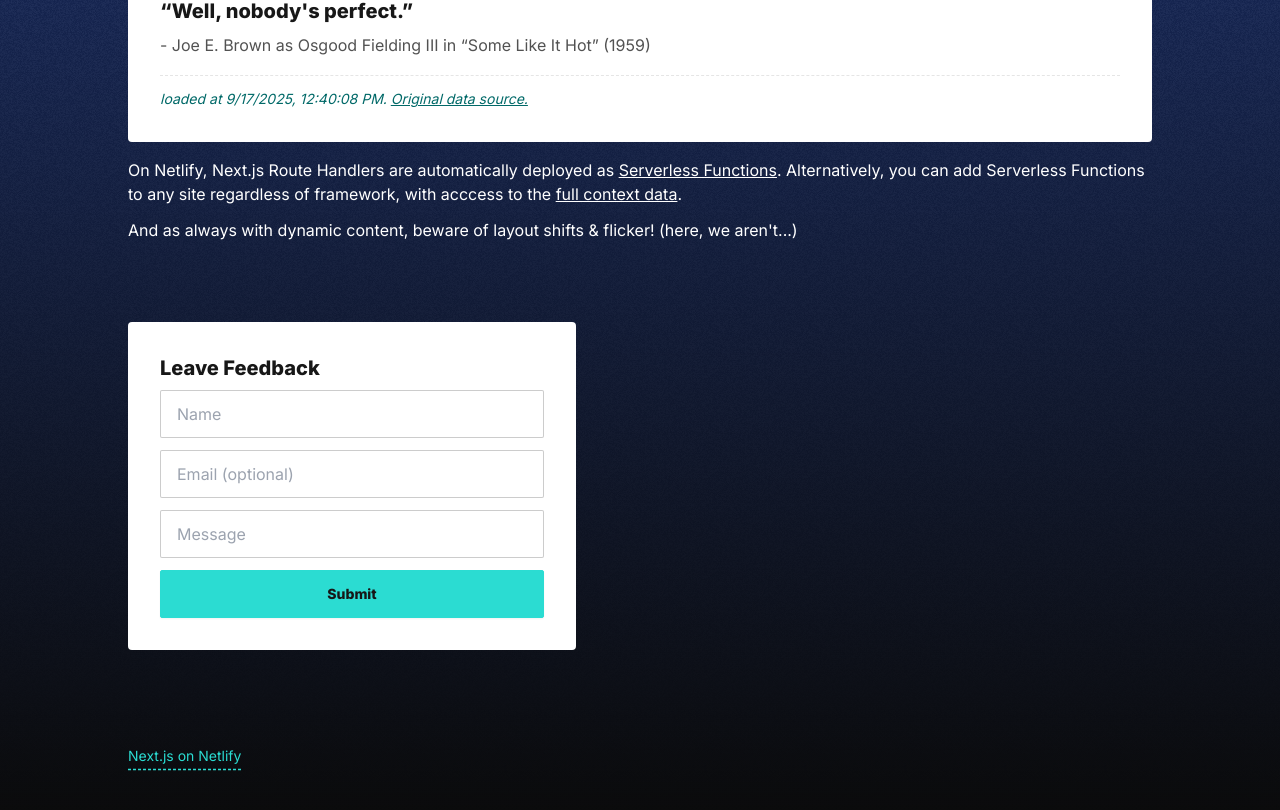
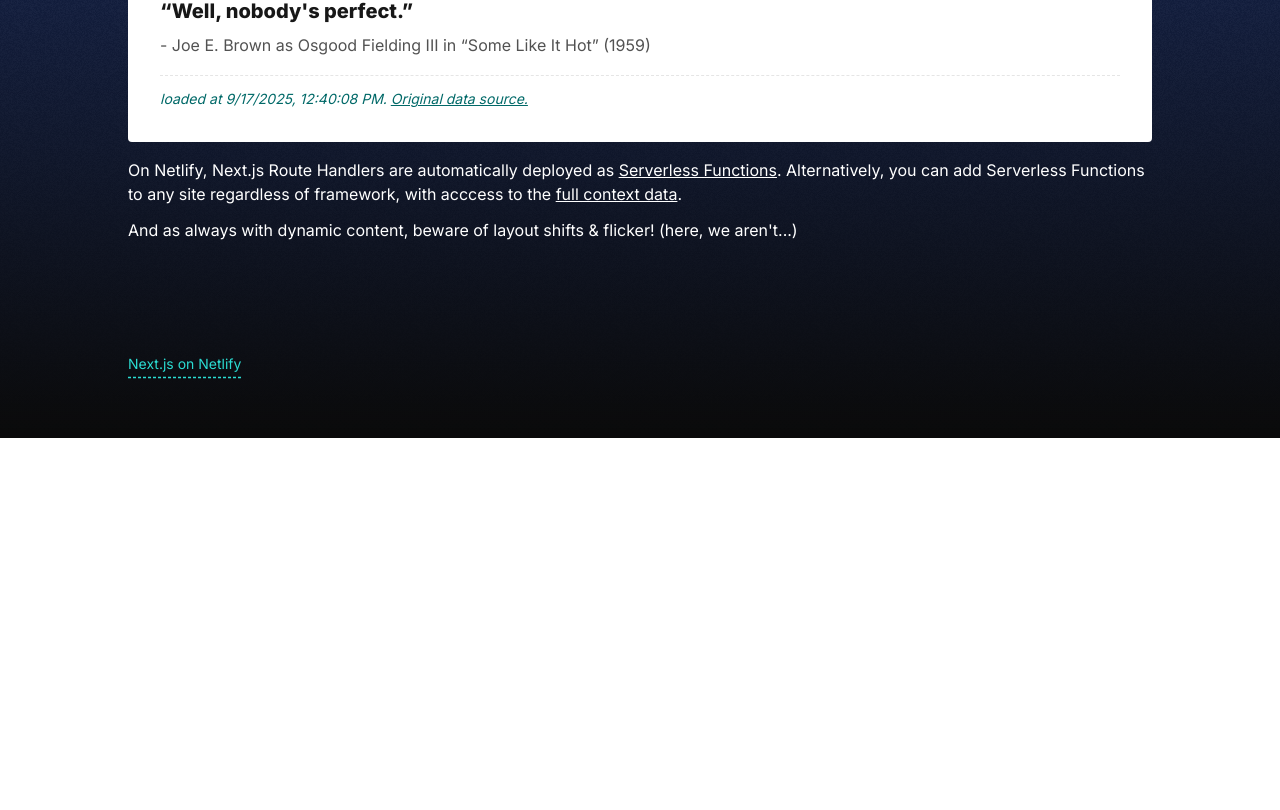
Before and after one commit to netlify-templates/next-platform-starter, a Next.js app: page / in a window 1280 px wide. Shown: the part 608-1418 px from the top of the page. After the commit the page ends 1046 px from the top, so only its background shows below. Built offline with nearby package versions, Linux system fonts and the light colour scheme.

Commit message:
Remove form from main page

```diff
--- a/app/page.jsx
+++ b/app/page.jsx
@@ -4,7 +4,6 @@
 import { Markdown } from 'components/markdown';
 import { ContextAlert } from 'components/context-alert';
 import { getNetlifyContext } from 'utils';
-import { FeedbackForm } from 'components/feedback-form';
 
 const cards = [
     //{ text: 'Hello', linkText: 'someLink', href: '/' }
@@ -54,9 +53,6 @@
                 <Markdown content={postDynamicContentExplainer} />
             </section>
             {/* !!cards?.length && <CardsGrid cards={cards} /> */}
-            <section className="flex flex-col gap-4">
-                <FeedbackForm />
-            </section>
         </main>
     );
 }
```
